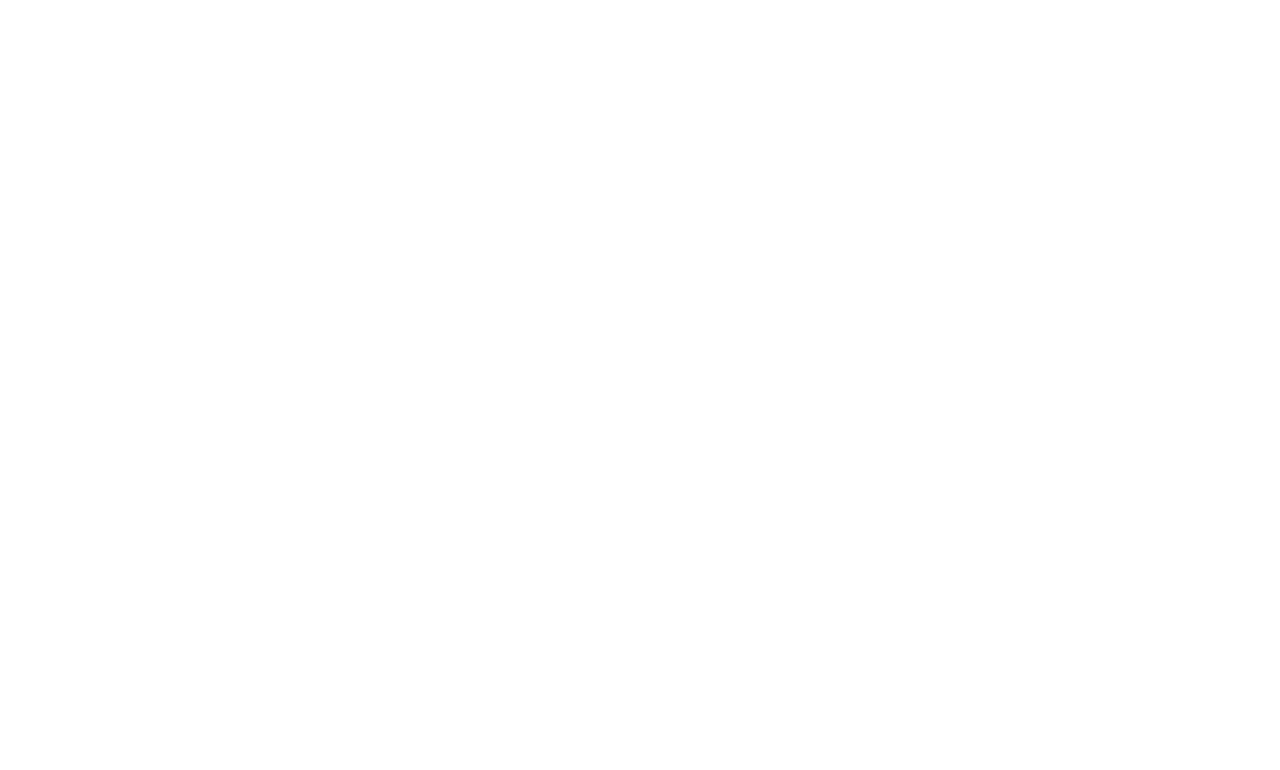
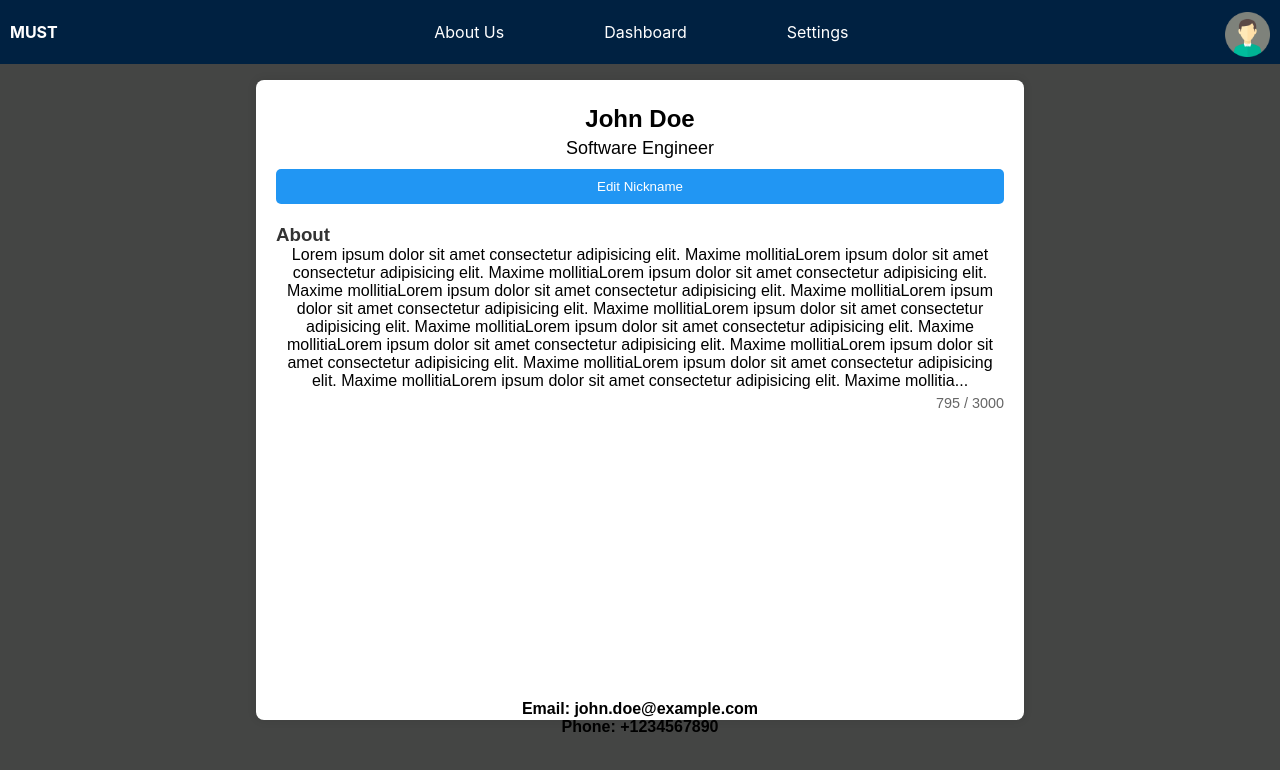
Before and after one commit to MaSsTerKidd0/MustGui, a React (Create React App) app: page /profile in a window 1280 px wide. Before the commit this address had no page. Shown: the top 770 px of the page. Built offline with nearby package versions, Linux system fonts and the light colour scheme.

Commit message:
design profile, about us page

```diff
--- a/src/App.js
+++ b/src/App.js
@@ -3,17 +3,18 @@
 import LoginPage from './UI/LoginPage/LoginPage';
 import DashboardPage from './UI/DashboardPage/DashboardPage';
 import './App.css';
-import HomePage from './UI/HomePage/HomePage';
+import ProfilePage from './UI/ProfilePage/ProfilePage';
 import AboutUsPage from './UI/AboutPage/AboutPage'
 
 const App = () => {
   return (
     <Router>
       <Routes>
+        <Route path="/" element={<LoginPage />} />
         <Route path="/login" element={<LoginPage />} />
         <Route path="/dashboard" element={<DashboardPage />} />
         <Route path="/AboutUs" element={<AboutUsPage />} />
-        <Route path="/home" element={<HomePage />} />
+        <Route path="/profile" element={<ProfilePage />} />
       </Routes>
     </Router>
   );
--- a/src/UI/AboutPage/AboutPage.css
+++ b/src/UI/AboutPage/AboutPage.css
@@ -1,3 +1,6 @@
+body{
+  background-color: #444544;
+}
 .container {
     margin: 0 auto;
     padding: 20px;
--- a/src/UI/DashboardPage/DashboardPage.css
+++ b/src/UI/DashboardPage/DashboardPage.css
@@ -3,3 +3,36 @@
   height: 100vh;
   background-color: #444544; /* Replace with your desired color */
 }
+
+.dashboard {
+  display: grid;
+  grid-template-rows: auto 1fr auto; /* Navbar, Content, Footer */
+  height: 100vh;
+}
+
+.grid-container {
+  display: grid;
+  grid-template-columns: repeat(3, 1fr); /* 3 columns */
+  grid-template-rows: auto 1fr; /* Content and Footer */
+  gap: 10px;
+  padding: 10px;
+  background-color: #444544; /* Replace with your desired color */
+}
+
+.grid-item {
+  padding: 20px;
+  color: white;
+  font-size: 20px;
+  border-radius: 5px;
+  display: flex;
+  justify-content: center;
+  align-items: center;
+}
+
+.grid-item-1 { background-color: #8a2be2; } /* Random color */
+.grid-item-2 { background-color: #deb887; } /* Random color */
+.grid-item-3 { background-color: #5f9ea0; } /* Random color */
+.grid-item-4 {
+  background-color: #008000; /* Green for Footer */
+  grid-column: 1 / -1; /* Footer spans all columns */
+}
--- a/src/UI/DashboardPage/DashboardPage.js
+++ b/src/UI/DashboardPage/DashboardPage.js
@@ -4,12 +4,13 @@
 
 const DashboardPage = () => {
   return (
-    <div>
-      <Navbar/>
-      <div className="dashboard">
-        <div className="main-content">
-
-        </div>
+    <div className="dashboard">
+      <Navbar />
+      <div className="grid-container">
+        <div className="grid-item grid-item-1">Item 1</div>
+        <div className="grid-item grid-item-2">Item 2</div>
+        <div className="grid-item grid-item-3">Item 3</div>
+        <div className="grid-item grid-item-4">Footer</div>
       </div>
     </div>
   );
--- a/src/UI/HomePage/HomePage.js
+++ /dev/null
@@ -1,15 +0,0 @@
-import React from 'react';
-import Navbar from '../../Components/Navbar/Navbar';
-
-import "./HomePage.css";
-
-
-const HomePage = () => {
-  return (
-    <div>
-    <Navbar />
-  </div>
-  );
-};
-
-export default HomePage;
--- a/src/UI/LoginPage/LoginPage.js
+++ b/src/UI/LoginPage/LoginPage.js
@@ -10,7 +10,7 @@
   const handleLogin = (event) => {
     event.preventDefault();
     console.log(username, password);
-    navigate('/home');
+    navigate('/dashboard');
   };
 
   return (
--- a/src/UI/ProfilePage/ProfilePage.css
+++ b/src/UI/ProfilePage/ProfilePage.css
@@ -0,0 +1,87 @@
+body{
+    background-color: #444544;
+}
+.profile-page-container {
+    display: flex;
+    justify-content: center;
+    align-items: center;
+    height: 100vh;
+}
+
+.user-profile {
+    font-family: 'Arial', sans-serif;
+    width: 60%;
+    height: 80%;
+    margin: 0 auto;
+    padding: 20px;
+    border-radius: 8px;
+    box-shadow: 0 0 10px rgba(0,0,0,0.1);
+    background: #fff;
+}
+
+.profile-header {
+    text-align: center;
+}
+
+.user-name {
+    font-size: 24px;
+    margin: 5px 0;
+}
+
+.user-title {
+    font-size: 18px;
+    color: #000;
+    margin: 0;
+}
+
+.profile-details h3 {
+    color: #333;
+    margin-top: 20px;
+}
+
+.profile-details p {
+    text-align: center;
+    color: #000;
+}
+
+.reching-details{
+    font-weight: bold;
+    position: absolute;
+    bottom: 0;
+    left: 0;
+    width: 100%;
+    height: 100px;
+}
+.modal {
+    position: fixed;
+    top: 50%;
+    left: 50%;
+    transform: translate(-50%, -50%);
+    background-color: white;
+    padding: 20px;
+    border: 1px solid #ccc;
+    border-radius: 5px;
+    z-index: 1000;
+}
+
+.modal input {
+    margin-right: 10px;
+}
+
+@media (max-width: 768px) {
+    .user-profile {
+        width: 90%;
+    }
+}
+
+.fixed-size-textarea {
+    resize: none; /* Disables resizing */
+    width: 100%; /* Set a fixed width */
+    height: 150px; /* Set a fixed height */
+}
+.char-count {
+    text-align: right;
+    margin-top: 5px;
+    color: #666; /* Or any color you prefer */
+    font-size: 0.9em;
+}
--- a/src/UI/ProfilePage/ProfilePage.js
+++ b/src/UI/ProfilePage/ProfilePage.js
@@ -0,0 +1,91 @@
+    import React, { useState } from "react";
+    import "./ProfilePage.css";
+    import Navbar from "../../Components/Navbar/Navbar";
+
+    const ProfilePage = () => {
+    const [nickname, setNickname] = useState("John Doe");
+    const [showEditNickname, setShowEditNickname] = useState(false);
+    const [newNickname, setNewNickname] = useState("");
+
+    const [about, setAbout] = useState(
+        "Lorem ipsum dolor sit amet consectetur adipisicing elit. Maxime mollitiaLorem ipsum dolor sit amet consectetur adipisicing elit. Maxime mollitiaLorem ipsum dolor sit amet consectetur adipisicing elit. Maxime mollitiaLorem ipsum dolor sit amet consectetur adipisicing elit. Maxime mollitiaLorem ipsum dolor sit amet consectetur adipisicing elit. Maxime mollitiaLorem ipsum dolor sit amet consectetur adipisicing elit. Maxime mollitiaLorem ipsum dolor sit amet consectetur adipisicing elit. Maxime mollitiaLorem ipsum dolor sit amet consectetur adipisicing elit. Maxime mollitiaLorem ipsum dolor sit amet consectetur adipisicing elit. Maxime mollitiaLorem ipsum dolor sit amet consectetur adipisicing elit. Maxime mollitiaLorem ipsum dolor sit amet consectetur adipisicing elit. Maxime mollitia..."
+    );
+    const [editAbout, setEditAbout] = useState(false);
+    const [newAbout, setNewAbout] = useState(about);
+
+    const handleChangeNickname = () => {
+        setNickname(newNickname);
+        setShowEditNickname(false);
+    };
+
+    const handleEditClick = () => {
+        setShowEditNickname(true);
+        setNewNickname(nickname); // Prepopulate with current nickname
+    };
+
+    const handleSaveAbout = () => {
+        setAbout(newAbout);
+        setEditAbout(false); // Exit edit mode
+    };
+
+    return (
+        <div>
+        <Navbar />
+        <div className="profile-page-container">
+            <div className="user-profile">
+            <div className="profile-header">
+                <h2 className="user-name">{nickname}</h2>
+                <p className="user-title">Software Engineer</p>
+                {!showEditNickname && (
+                <button onClick={handleEditClick}>Edit Nickname</button>
+                )}
+                {showEditNickname && (
+                <div>
+                    <input
+                    type="text"
+                    value={newNickname}
+                    onChange={(e) => setNewNickname(e.target.value)}
+                    />
+                    <button onClick={handleChangeNickname}>Save</button>
+                    <button onClick={() => setShowEditNickname(false)}>
+                    Cancel
+                    </button>
+                </div>
+                )}
+            </div>
+            <div className="profile-details">
+                <h3>About</h3>
+                {!editAbout ? (
+                <div onDoubleClick={() => setEditAbout(true)}>
+                    <p>{about}</p>
+                </div>
+                ) : (
+                <textarea
+                    value={newAbout}
+                    onChange={(e) => setNewAbout(e.target.value)}
+                    maxLength="3000"
+                    className="fixed-size-textarea"
+                    onBlur={() => setEditAbout(false)}
+                    onKeyDown={(e) => {
+                    if (e.key === "Enter" && !e.shiftKey) {
+                        e.preventDefault(); // Prevents a new line
+                        handleSaveAbout();
+                        setEditAbout(false); // Exit edit mode
+                    }
+                    }}
+                    autoFocus
+                />
+                )}
+                <div className="char-count">{newAbout.length} / 3000</div>
+                <div className="reching-details">
+                <p>Email: john.doe@example.com</p>
+                <p>Phone: +1234567890</p>
+                </div>
+            </div>
+            </div>
+        </div>
+        </div>
+    );
+    };
+
+    export default ProfilePage;
```
Also changed, not shown: src/UI/HomePage/HomePage.css (deleted).
